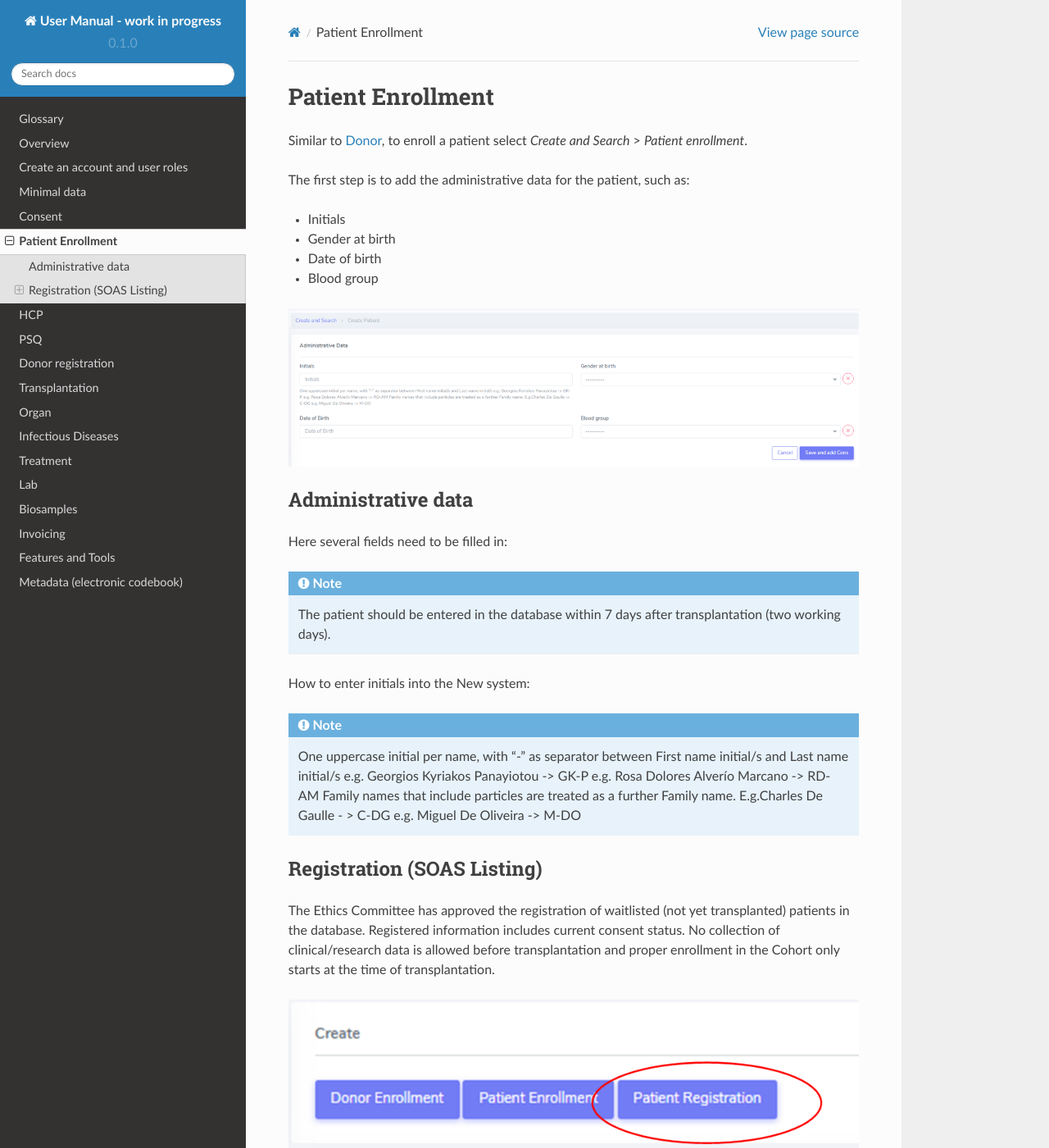
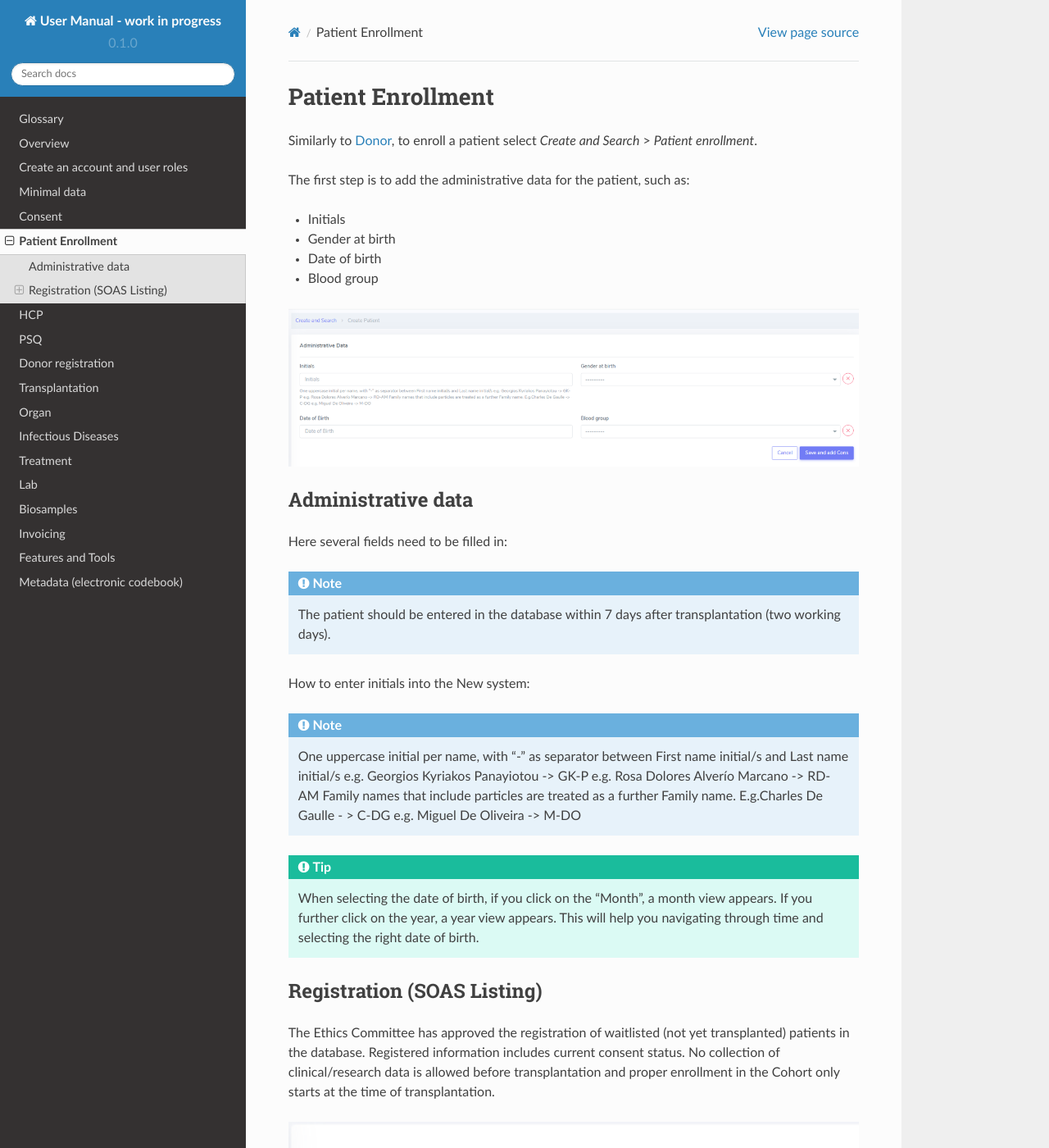
Before and after one commit to swiss-transplant-cohort-study/3LC-user-manual, a Sphinx documentation site: the page built from docs/source/patient.rst, in a window 1280 px wide and 1400 px high. Shown: the whole window at 82% size. Built offline with Sphinx 7.4.7 and the Read the Docs theme 2.0.0, drawn with Linux system fonts in a browser that asks for light colours.

Commit message:
Update patient.rst

```diff
--- a/docs/source/patient.rst
+++ b/docs/source/patient.rst
@@ -1,7 +1,7 @@
 Patient Enrollment
 ########################
 
-Similar to :ref:`donor`, to enroll a patient select *Create and Search* > *Patient enrollment*.
+Similarly to :ref:`donor`, to enroll a patient select *Create and Search* > *Patient enrollment*.
 
 The first step is to add the administrative data for the patient, such as:
 
@@ -11,8 +11,6 @@ The first step is to add the administrative data for the patient, such as:
 * Blood group
 
 .. image:: AdminData.png
-
-
 
 Administrative data
 ***********************
@@ -30,6 +28,8 @@ How to enter initials into the New system:
    One uppercase initial per name, with "-" as separator between First name initial/s and Last name initial/s e.g. Georgios Kyriakos Panayiotou ->
    GK-P e.g. Rosa Dolores Alverío Marcano -> RD-AM Family names that include particles are treated as a further Family name. E.g.Charles De Gaulle -
    > C-DG e.g. Miguel De Oliveira -> M-DO
+
+.. tip:: When selecting the date of birth, if you click on the "Month", a month view appears. If you further click on the year, a year view appears. This will help you navigating through time and selecting the right date of birth.
 
 Registration (SOAS Listing)
 ************************************
```
